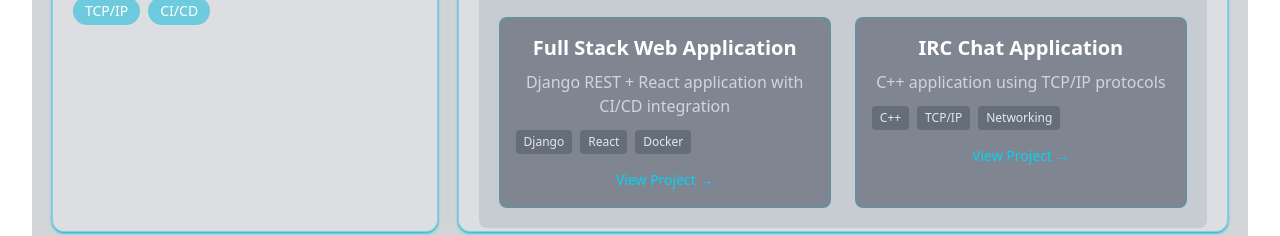
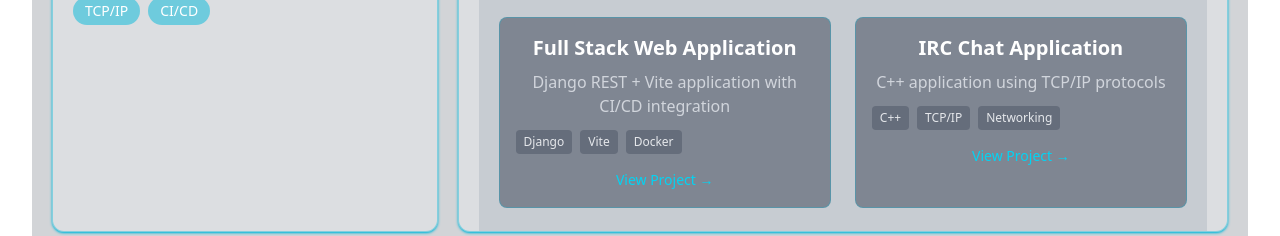
Before and after one commit to yamajid/portfolio, a React (Vite) app in the folder my-portfolio/: page / in a window 1280 px wide. Shown: the part 620-856 px from the top of the page. Built offline with nearby package versions, Linux system fonts and the light colour scheme.

Commit message:
add image

```diff
--- a/my-portfolio/src/App.tsx
+++ b/my-portfolio/src/App.tsx
@@ -100,13 +100,13 @@ function App() {
                 {/* Project Card 1 */}
                 <div className='bg-gray-700/50 rounded-lg p-4 border border-cyan-500/30 hover:shadow-cyan-500/20 hover:shadow-lg transition-all'>
                   <h3 className='text-white text-lg md:text-xl font-bold'>Full Stack Web Application</h3>
-                  <p className='text-gray-300 mt-2 text-sm md:text-base'>Django REST + React application with CI/CD integration</p>
+                  <p className='text-gray-300 mt-2 text-sm md:text-base'>Django REST + Vite application with CI/CD integration</p>
                   <div className='flex flex-wrap gap-2 mt-3'>
                     <span className='px-2 py-1 bg-gray-600/50 text-gray-200 rounded text-xs'>Django</span>
-                    <span className='px-2 py-1 bg-gray-600/50 text-gray-200 rounded text-xs'>React</span>
+                    <span className='px-2 py-1 bg-gray-600/50 text-gray-200 rounded text-xs'>Vite</span>
                     <span className='px-2 py-1 bg-gray-600/50 text-gray-200 rounded text-xs'>Docker</span>
                   </div>
-                  <a href="#" className='text-cyan-400 text-sm mt-4 inline-block hover:underline'>View Project →</a>
+                  <a href="https://www.github.com/yamajid/ft_transcendence" className='text-cyan-400 text-sm mt-4 inline-block hover:underline'>View Project →</a>
                 </div>
 
                 {/* Project Card 2 */}
@@ -118,7 +118,27 @@ function App() {
                     <span className='px-2 py-1 bg-gray-600/50 text-gray-200 rounded text-xs'>TCP/IP</span>
                     <span className='px-2 py-1 bg-gray-600/50 text-gray-200 rounded text-xs'>Networking</span>
                   </div>
-                  <a href="#" className='text-cyan-400 text-sm mt-4 inline-block hover:underline'>View Project →</a>
+                  <a href="https://www.github/com/yamajid/ft_irc" className='text-cyan-400 text-sm mt-4 inline-block hover:underline'>View Project →</a>
+                </div>
+                <div className='bg-gray-700/50 rounded-lg p-4 border border-cyan-500/30 hover:shadow-cyan-500/20 hover:shadow-lg transition-all'>
+                  <h3 className='text-white text-lg md:text-xl font-bold'>MultiServiceDocker</h3>
+                  <p className='text-gray-300 mt-2 text-sm md:text-base'>Docker, Docker Compose, Microservices, CI/CD, NGINX, MariaDB, WordPress</p>
+                  <div className='flex flex-wrap gap-2 mt-3'>
+                    <span className='px-2 py-1 bg-gray-600/50 text-gray-200 rounded text-xs'>Docker</span>
+                    <span className='px-2 py-1 bg-gray-600/50 text-gray-200 rounded text-xs'>Docker compose</span>
+                    <span className='px-2 py-1 bg-gray-600/50 text-gray-200 rounded text-xs'>Nginx</span>
+                  </div>
+                  <a href="https://www.github.com/yamajid/Inception" className='text-cyan-400 text-sm mt-4 inline-block hover:underline'>View Project →</a>
+                </div>
+                <div className='bg-gray-700/50 rounded-lg p-4 border border-cyan-500/30 hover:shadow-cyan-500/20 hover:shadow-lg transition-all'>
+                  <h3 className='text-white text-lg md:text-xl font-bold'>Cycle Life</h3>
+                  <p className='text-gray-300 mt-2 text-sm md:text-base'>Using Vite & TypeScript for frontend, Django REST for backend</p>
+                  <div className='flex flex-wrap gap-2 mt-3'>
+                    <span className='px-2 py-1 bg-gray-600/50 text-gray-200 rounded text-xs'>TypeScript</span>
+                    <span className='px-2 py-1 bg-gray-600/50 text-gray-200 rounded text-xs'>Django REST</span>
+                    <span className='px-2 py-1 bg-gray-600/50 text-gray-200 rounded text-xs'>Vite</span>
+                  </div>
+                  <a href="https://www.github.com/yamajid/Inception" className='text-cyan-400 text-sm mt-4 inline-block hover:underline'>View Project →</a>
                 </div>
               </div>
             </div>
```
